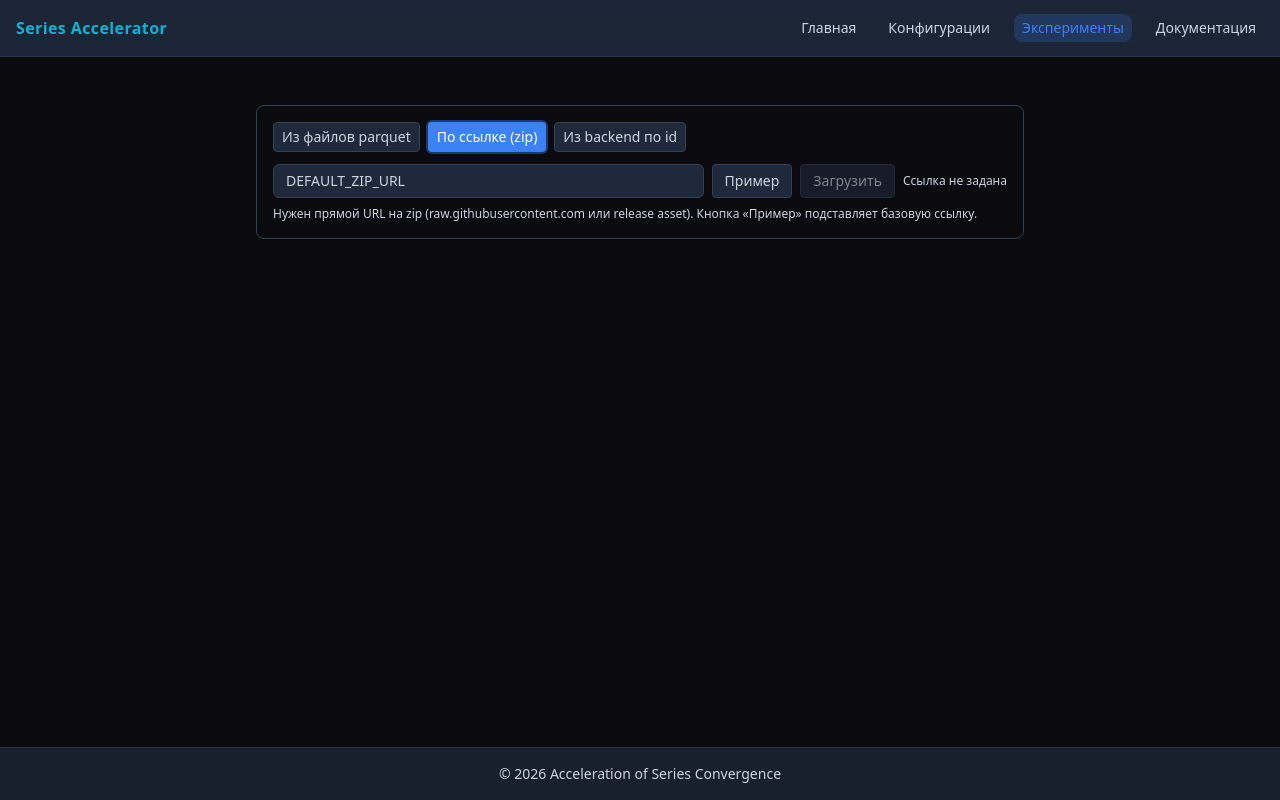
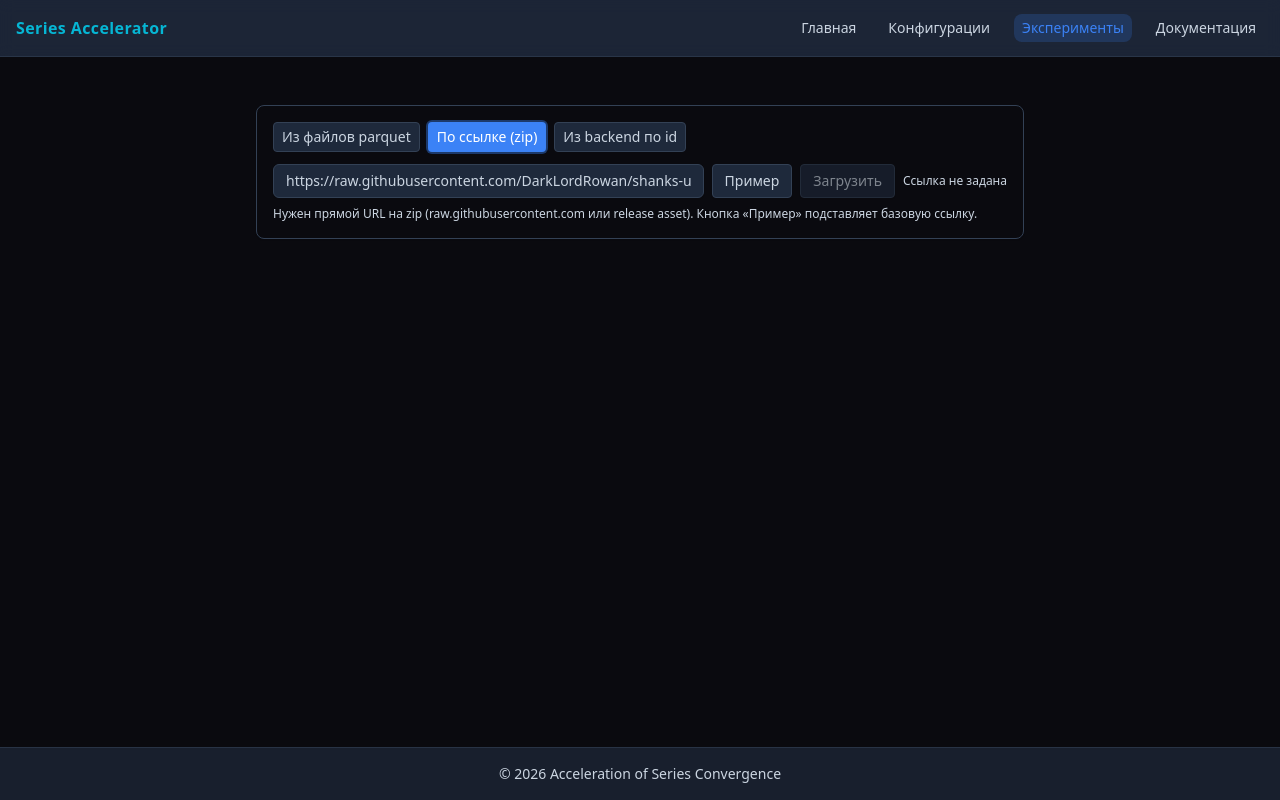
Before and after one commit to DarkLordRowan/shanks-university, a React (Vite) app in the folder frontend/web/frontend/: page /experiments in a window 1280 px wide. Both pictures are taken after a click on the button "По ссылке (zip)". Built offline with nearby package versions, Linux system fonts and the light colour scheme.

Commit message:
Web. Frontend. ParquetZipUrlInput

```diff
--- a/frontend/web/frontend/src/features/import-experiment-from-parquet/ui/ParquetZipUrlInput.tsx
+++ b/frontend/web/frontend/src/features/import-experiment-from-parquet/ui/ParquetZipUrlInput.tsx
@@ -5,7 +5,7 @@ import JSZip from "jszip";
 import type { Experiment } from "@/entities/experiment/model/experiment";
 import { useLoadParquetExperiment } from "../model/useLoadParquetExperiment";
 
-const DEFAULT_ZIP_URL = "DEFAULT_ZIP_URL"; // заглушка, подставишь реальную
+const DEFAULT_ZIP_URL = "https://raw.githubusercontent.com/DarkLordRowan/shanks-university/main/frontend/web/frontend/parquet.zip";
 
 type LoadState = ReturnType<typeof useLoadParquetExperiment>["state"];
 type Phase = "idle" | "downloading" | "unzipping" | "error";
```
